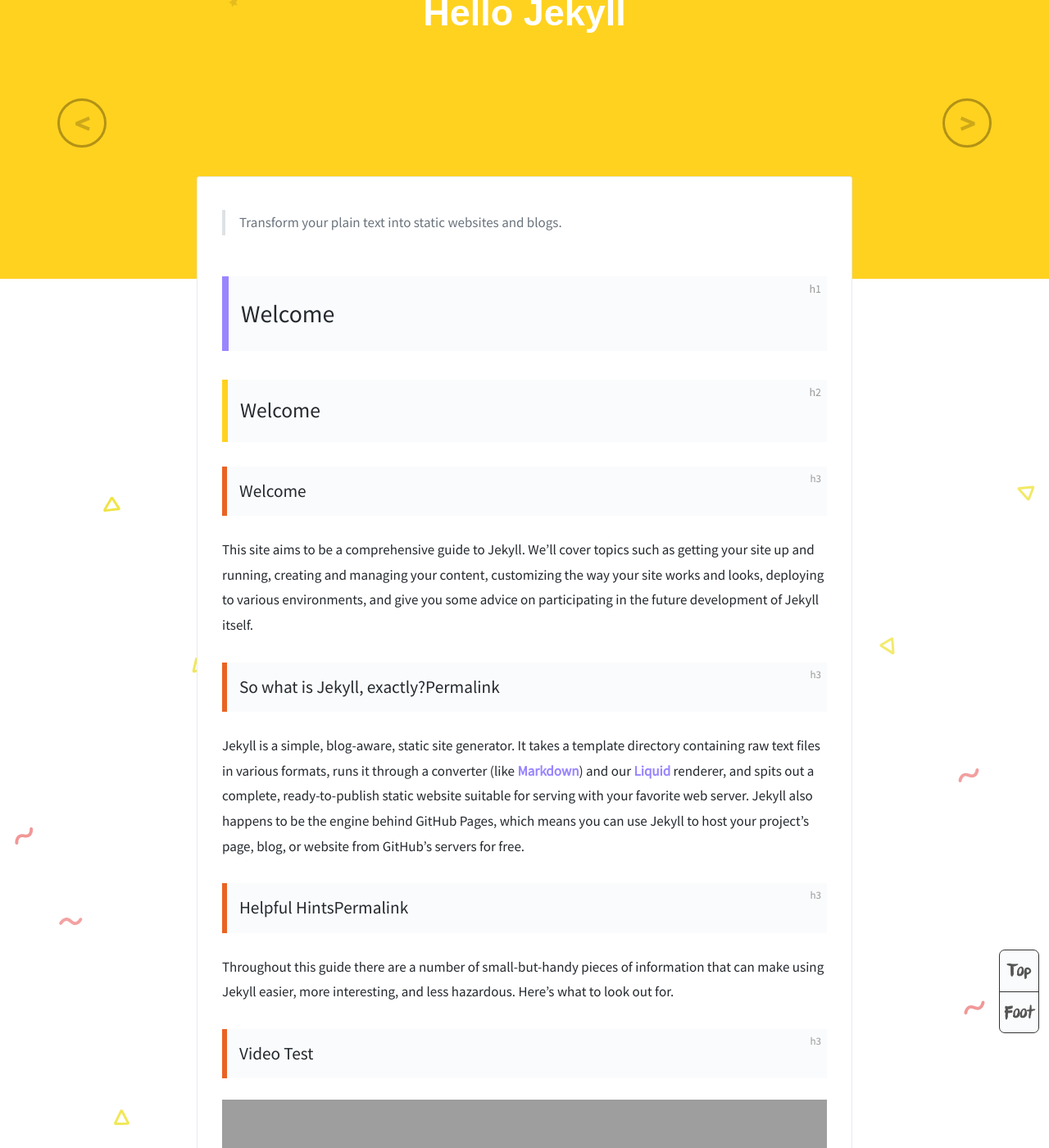
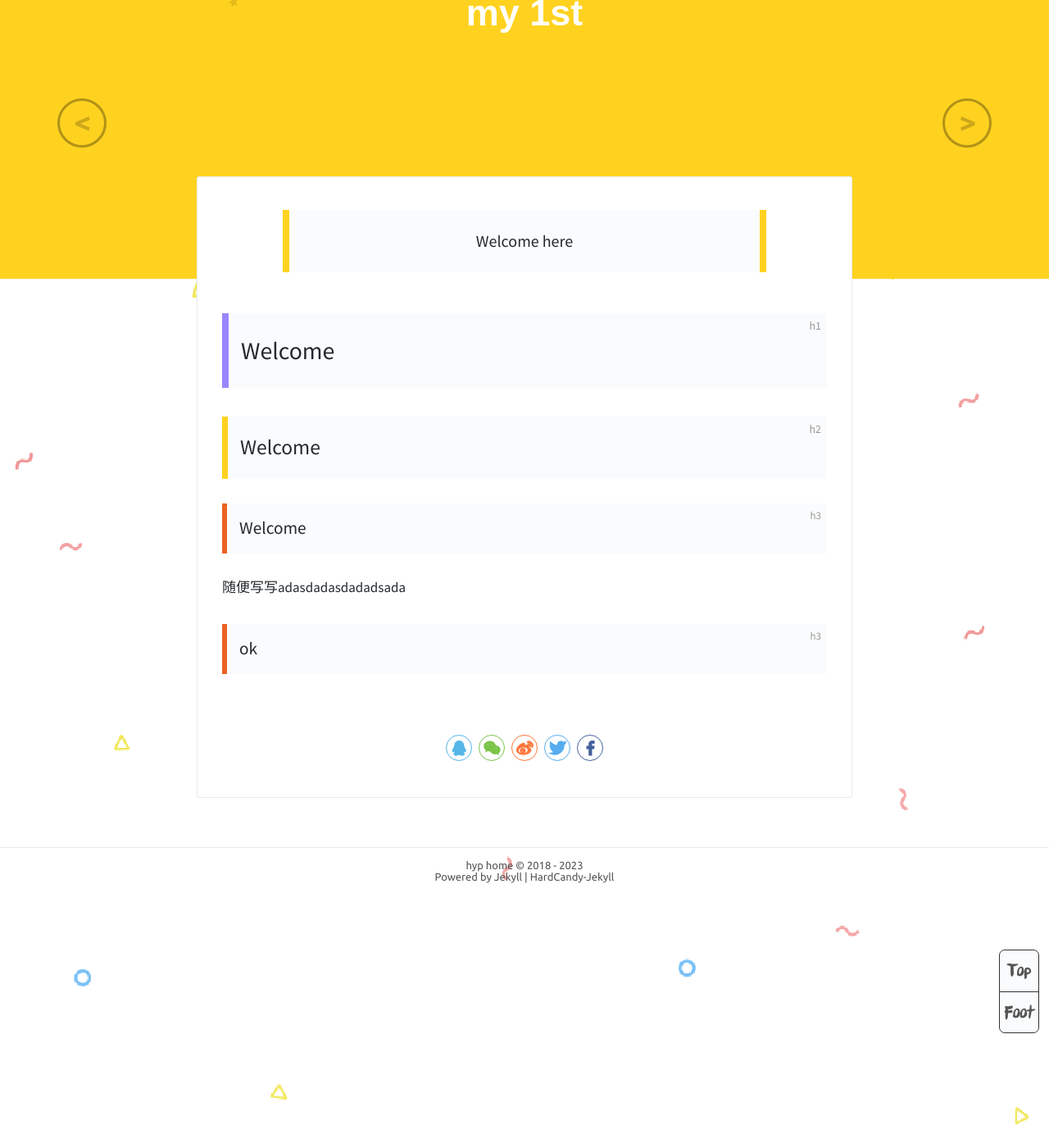
Before and after one commit to cleverhou/cleverhou.github.io, a Jekyll site: the page built from _posts/2018-05-18-hello-jekyll.md, in a window 1280 px wide and 1400 px high, scrolled down 285 px. Shown: the whole window at 82% size. Built offline with Jekyll 4.4.1, drawn with Linux system fonts in a browser that asks for light colours; comment, search, counter and statistics services are not loaded; some of the changed text lies outside the part shown; grey boxes are pictures that could not be loaded.

Commit message:
post 1ST

```diff
--- a/_config.yml
+++ b/_config.yml
@@ -1,6 +1,6 @@
 # Site settings 配置站点
-title: 'hyp · home'
-description: 'whoami &'
+title: 'hyp home'
+description: 'whoami'
 keywords: 'go'
 url: 'https://cleverhou.github.io' # your host
 
--- a/_posts/2018-05-18-hello-jekyll.md
+++ b/_posts/2018-05-18-hello-jekyll.md
@@ -1,14 +1,14 @@
 ---
 layout: post
-title: 'Hello Jekyll'
-date: 2017-04-18
-author: Jekyll
+title: 'my 1st'
+date: 2023-09-23 22:00:00 +0800
+author: hyp
 color: rgb(255,210,32)
-cover: 'http://on2171g4d.bkt.clouddn.com/jekyll-banner.png'
-tags: jekyll
+cover: '../asssts/test.png'
+tags: update
+subtitle: 'Welcome here'
 ---
 
-> Transform your plain text into static websites and blogs.
 
 # Welcome
 
@@ -16,16 +16,6 @@
 
 ### Welcome
 
-This site aims to be a comprehensive guide to Jekyll. We’ll cover topics such as getting your site up and running, creating and managing your content, customizing the way your site works and looks, deploying to various environments, and give you some advice on participating in the future development of Jekyll itself.
+随便写写adasdadasdadadsada
 
-### So what is Jekyll, exactly?Permalink
-
-Jekyll is a simple, blog-aware, static site generator. It takes a template directory containing raw text files in various formats, runs it through a converter (like [Markdown](https://daringfireball.net/projects/markdown/)) and our [Liquid](https://github.com/Shopify/liquid/wiki) renderer, and spits out a complete, ready-to-publish static website suitable for serving with your favorite web server. Jekyll also happens to be the engine behind GitHub Pages, which means you can use Jekyll to host your project’s page, blog, or website from GitHub’s servers for free.
-
-### Helpful HintsPermalink
-
-Throughout this guide there are a number of small-but-handy pieces of information that can make using Jekyll easier, more interesting, and less hazardous. Here’s what to look out for.
-
-### Video Test
-
-<iframe type="text/html" width="100%" height="385" src="http://www.youtube.com/embed/gfmjMWjn-Xg" frameborder="0"></iframe>
+### ok
```
